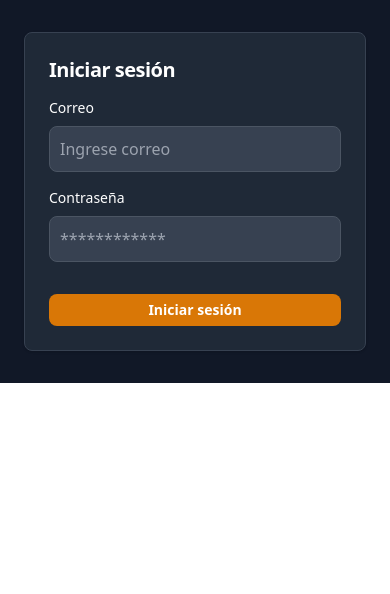
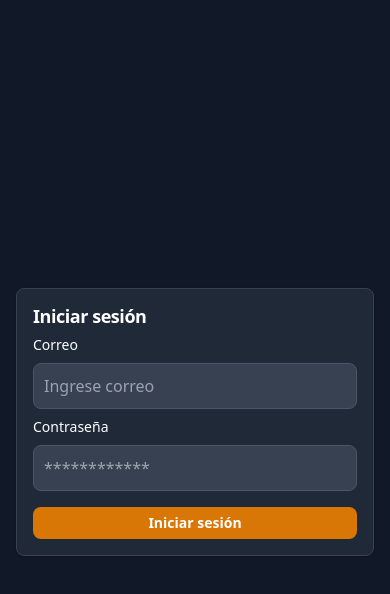
Before and after one commit to shompaa/inventory-front, a React (Vite) app: page /login in a window 390 px wide. Shown: the top 594 px of the page. Built offline with nearby package versions, Linux system fonts and the light colour scheme; no server answers.

Commit message:
mejora diseño mobile en el login

```diff
--- a/src/components/auth/login.jsx
+++ b/src/components/auth/login.jsx
@@ -28,6 +28,7 @@ export const Login = () => {
       dispatch(login(resp));
       navigate("/dashboard");
     } catch ({ response: { status } }) {
+      setIsLoading(false);
       setErrorMessage(errorValidation[status]);
     }
   };
@@ -38,20 +39,19 @@ export const Login = () => {
 
     return () => {
       setErrorMessage(null);
-      setIsLoading(false);
     };
   }, [errors]);
 
   return (
-    <section className=" bg-gray-900">
-      <div className="flex flex-col items-center justify-center px-6 py-8 mx-auto md:h-screen lg:py-0">
-        <div className="w-full  rounded-lg shadow border md:mt-0 sm:max-w-md xl:p-0 bg-gray-800 border-gray-700">
-          <div className="p-6 space-y-4 md:space-y-6 sm:p-8">
-            <h1 className="text-xl font-bold leading-tight tracking-tight  md:text-2xl text-white">
+    <section className="min-h-screen bg-gray-900 flex items-center justify-center sm:py-0 md:h-screen">
+      <div className="flex flex-col items-center justify-center px-4 py-4 sm:px-6 sm:py-8 md:px-6 lg:px-0 w-full sm:w-full md:max-w-md">
+        <div className="rounded-lg shadow border bg-gray-800 border-gray-700 w-full">
+          <div className="p-4 sm:p-6 md:p-8 space-y-2 sm:space-y-4 md:space-y-6">
+            <h1 className="text-lg sm:text-xl md:text-2xl font-bold leading-tight tracking-tight text-white">
               Iniciar sesión
             </h1>
             <form
-              className="space-y-4 md:space-y-6"
+              className="space-y-2 sm:space-y-4 md:space-y-6"
               onSubmit={handleSubmit(onSubmit)}
             >
               <div>
--- a/src/components/ui/shared/button/button.jsx
+++ b/src/components/ui/shared/button/button.jsx
@@ -111,7 +111,6 @@ export const Button = React.forwardRef(
         {isLoading ? (
           <>
             <Icon icon="LoadingIcon" />
-            Loading...
           </>
         ) : (
           <>
```
